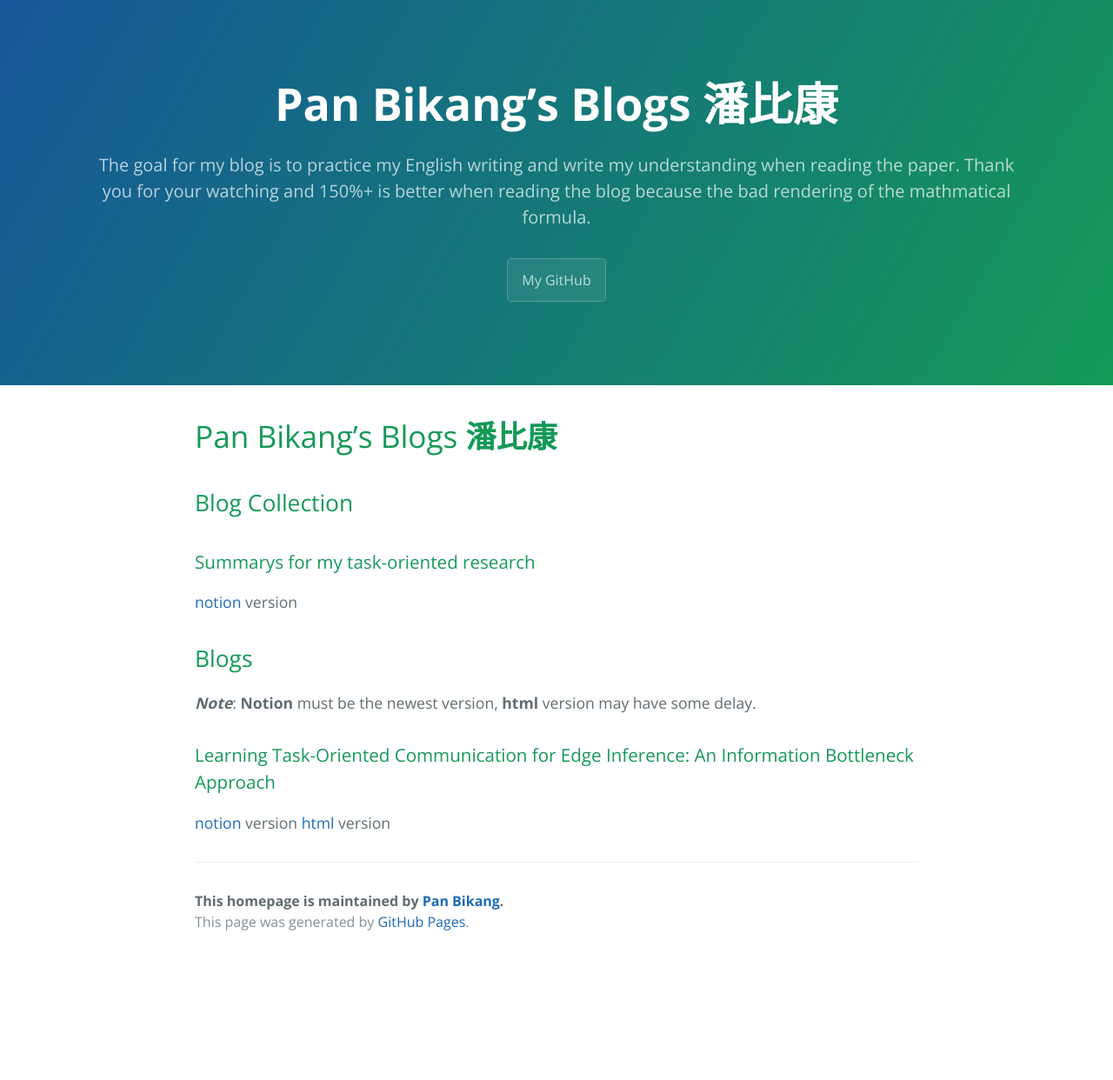
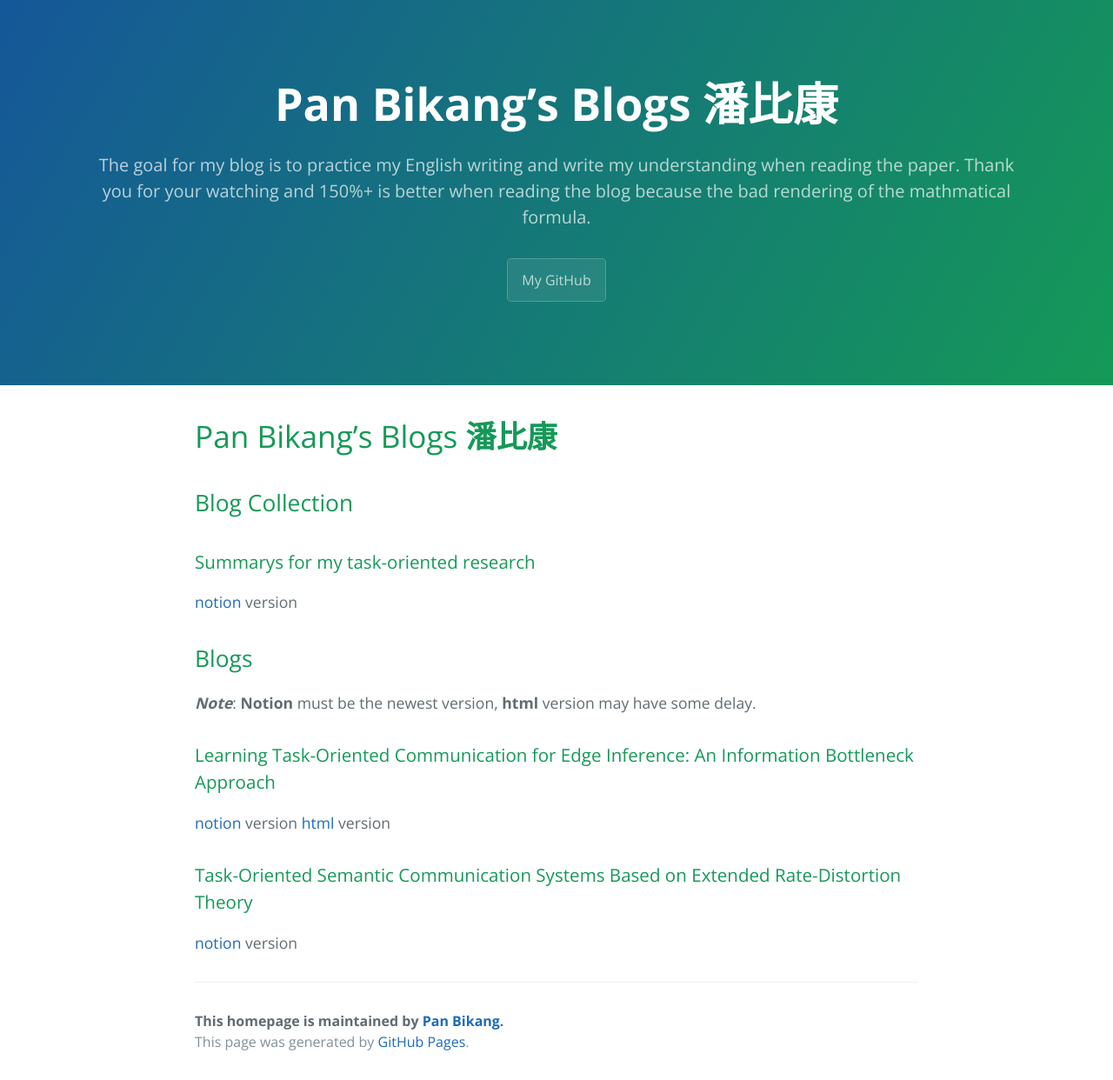
Before and after one commit to PanBikang/blog, a Jekyll site: the page built from index.md, in a window 1280 px wide. Shown: the whole page at 87% size. Built offline with Jekyll 4.4.1, drawn with Linux system fonts in a browser that asks for light colours; our own code applies the rules of GitHub Pages for plain Markdown files; before the commit the page ends 1104 px from its top, so only the background shows below that.

Commit message:
2022-02-11-17-25

```diff
--- a/index.md
+++ b/index.md
@@ -9,3 +9,6 @@
 ### Learning Task-Oriented Communication for Edge Inference: An Information Bottleneck Approach
 [notion](https://panbk.notion.site/Learning-Task-Oriented-Communication-for-Edge-Inference-An-Information-Bottleneck-Approach-5b260131f8694957b11a35a1e127311e) version
 [html](post/Learning Task-Oriented Communication for Edge Infe 3b4779f1326f40a58697a7e45a078947.html) version
+
+### Task-Oriented Semantic Communication Systems Based on Extended Rate-Distortion Theory
+[notion](https://panbk.notion.site/Task-Oriented-Semantic-Communication-Systems-Based-on-Extended-Rate-Distortion-Theory-a49d6f2f8de5433d9251c4ea82f9c8b3) version
```
